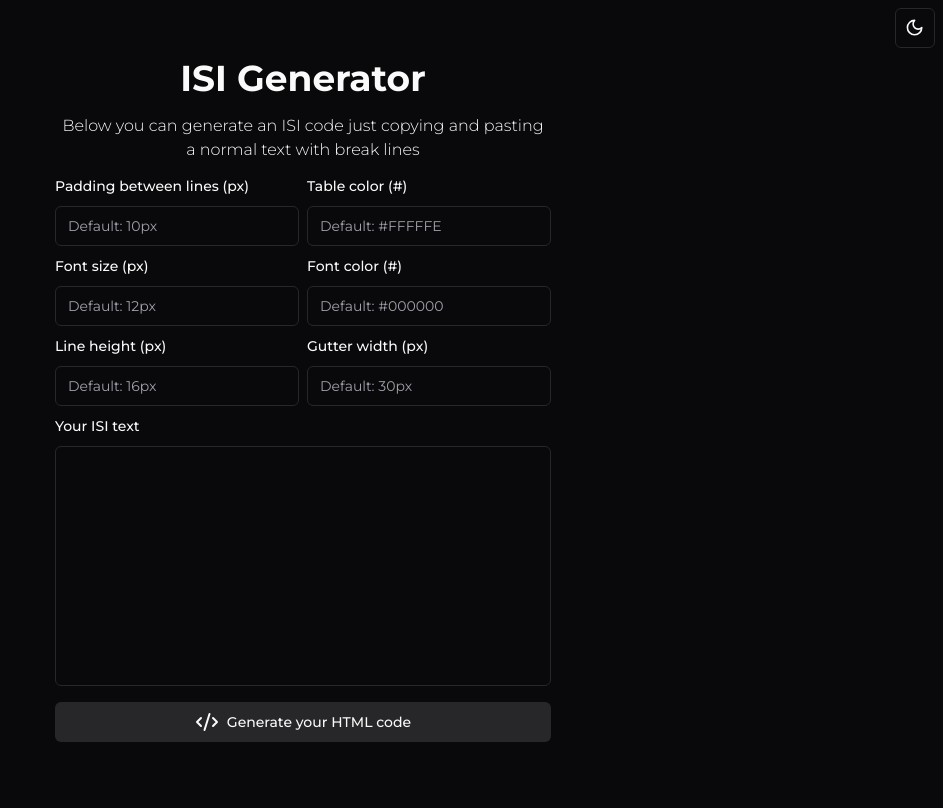
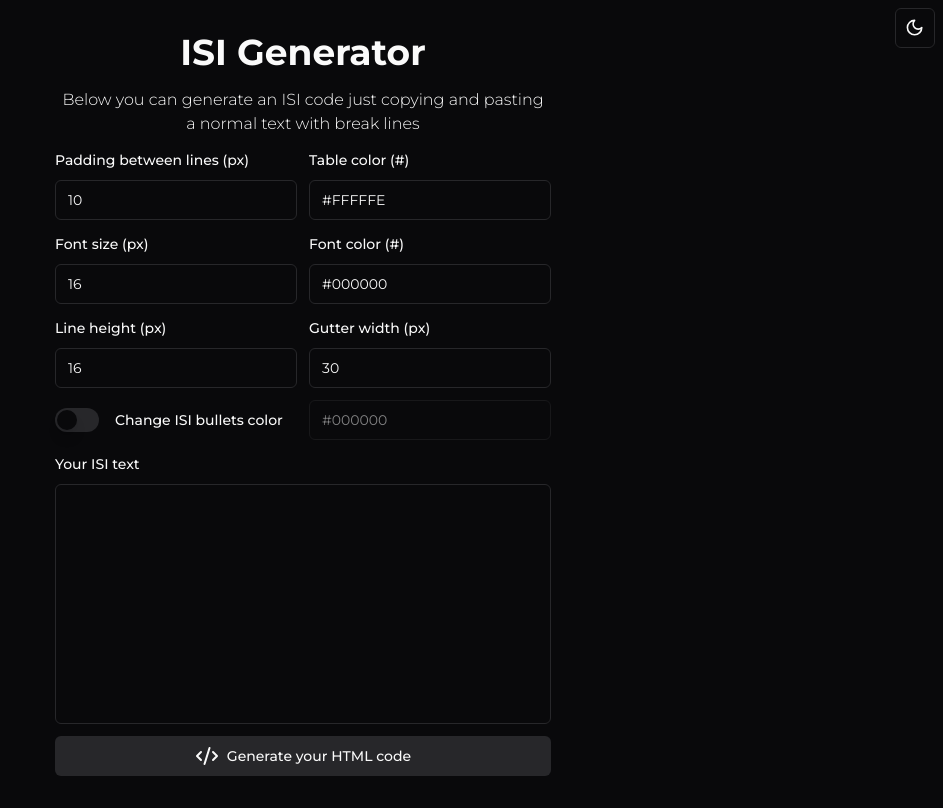
Before and after one commit to CaioGoncalves-SRX/isi-generator, a React (Vite) app: page / in a window 1280 px wide. Shown: the whole page, without its empty margins (337-1280 px from the left). Built offline with nearby package versions, Linux system fonts and the light colour scheme.

Commit message:
feat: add option to change ISI bullets color

```diff
--- a/package.json
+++ b/package.json
@@ -15,13 +15,14 @@
     "@radix-ui/react-label": "^2.1.0",
     "@radix-ui/react-popover": "^1.1.1",
     "@radix-ui/react-slot": "^1.1.0",
+    "@radix-ui/react-switch": "^1.1.0",
     "@radix-ui/react-toast": "^1.2.1",
     "class-variance-authority": "^0.7.0",
     "clsx": "^2.1.1",
     "lucide-react": "^0.411.0",
     "react": "^18.3.1",
     "react-dom": "^18.3.1",
-    "react-hook-form": "^7.52.1",
+    "react-hook-form": "^7.53.0",
     "tailwind-merge": "^2.4.0",
     "tailwindcss-animate": "^1.0.7",
     "zod": "^3.23.8"
--- a/src/App.tsx
+++ b/src/App.tsx
@@ -52,7 +52,7 @@ function App() {
             />
 
             {generatedISI && (
-              <div className="relative flex max-h-[580px] md:w-1/2">
+              <div className="relative flex max-h-[635px] md:w-1/2">
                 <Button
                   size="icon"
                   variant="outline"
--- a/src/components/isi-form.tsx
+++ b/src/components/isi-form.tsx
@@ -1,11 +1,19 @@
 import { zodResolver } from "@hookform/resolvers/zod";
 import { useForm } from "react-hook-form";
 import { z } from "zod";
-import { Label } from "./ui/label";
 import { Input } from "./ui/input";
 import { Textarea } from "./ui/textarea";
 import { CodeXml } from "lucide-react";
 import { Button } from "./ui/button";
+import { Switch } from "./ui/switch";
+import {
+  Form,
+  FormControl,
+  FormField,
+  FormItem,
+  FormLabel,
+  FormMessage,
+} from "./ui/form";
 
 const ISIValuesSchema = z.object({
   padding: z.coerce
@@ -14,12 +22,18 @@ const ISIValuesSchema = z.object({
   fontSize: z.coerce
     .number({ message: "Font size needs to be a number" })
     .optional(),
-  fontColor: z.string().regex(/^(#([A-Fa-f0-9]{6}|[A-Fa-f0-9]{3}))$|^$/i, {
+  fontColor: z
+    .string()
+    .regex(/^(#([A-Fa-f0-9]{6}|[A-Fa-f0-9]{3}))$|^$/i, {
       message: "Font color needs to be a valid hex color",
-  }),
-  tableColor: z.string().regex(/^(#([A-Fa-f0-9]{6}|[A-Fa-f0-9]{3}))$|^$/i, {
+    })
+    .optional(),
+  tableColor: z
+    .string()
+    .regex(/^(#([A-Fa-f0-9]{6}|[A-Fa-f0-9]{3}))$|^$/i, {
       message: "Table color needs to be a valid hex color",
-  }),
+    })
+    .optional(),
   lineHeight: z.coerce
     .number({ message: "Line height needs to be a number" })
     .optional(),
@@ -27,6 +41,13 @@ const ISIValuesSchema = z.object({
     .number({ message: "Gutter needs to be a number" })
     .optional(),
   ISI: z.string().min(1, { message: "ISI text is required" }),
+  hasBullets: z.boolean().optional(),
+  bulletColor: z
+    .string()
+    .regex(/^(#([A-Fa-f0-9]{6}|[A-Fa-f0-9]{3}))$|^$/i, {
+      message: "Bullet color needs to be a valid hex color",
+    })
+    .optional(),
 });
 
 type ISIValues = z.infer<typeof ISIValuesSchema>;
@@ -39,12 +60,19 @@ export default function ISIForm({
   setGeneratedISI,
   setIsClipboardWritten,
 }: ISIFormProps) {
-  const {
-    register,
-    handleSubmit,
-    formState: { errors },
-  } = useForm<ISIValues>({
+  const form = useForm<ISIValues>({
     resolver: zodResolver(ISIValuesSchema),
+    defaultValues: {
+      padding: 10,
+      fontSize: 16,
+      fontColor: "#000000",
+      tableColor: "#FFFFFE",
+      lineHeight: 16,
+      gutterWidth: 30,
+      ISI: "",
+      hasBullets: false,
+      bulletColor: "#000000",
+    },
   });
 
   function handleISIValues({
@@ -55,21 +83,17 @@ export default function ISIForm({
     lineHeight,
     gutterWidth,
     ISI,
+    bulletColor,
   }: ISIValues) {
     const generateRow = (
       text: string,
       isBold: boolean = false,
       isBullet: boolean = false,
     ) => {
-      const paddingValue = padding ? padding + "px" : "10px";
-      const fontSizeValue = fontSize ? fontSize + "px" : "16px";
-      const fontColorValue = fontColor ? fontColor : "#000000";
-      const lineHeightValue = lineHeight ? lineHeight + "px" : "16px";
-
-      const commonStyle = `font-family: Arial, Helvetica, sans-serif; font-size: ${fontSizeValue}; line-height: ${lineHeightValue}; color: ${fontColorValue}; padding-bottom: ${paddingValue}; font-weight: ${isBold ? "bold;" : "normal;"}`;
+      const commonStyle = `font-family: Arial, Helvetica, sans-serif; font-size: ${fontSize}px; line-height: ${lineHeight}px; color: ${fontColor}; padding-bottom: ${padding}px; font-weight: ${isBold ? "bold;" : "normal;"}`;
 
       if (isBullet) {
-        return (text = `\n\t\t\t\t<tr>\n\t\t\t\t\t<td>\n\t\t\t\t\t\t<table cellpadding="0" cellspacing="0" border="0" width="100%">\n\t\t\t\t\t\t\t<tr>\n\t\t\t\t\t\t\t\t<td width="12" valign="top" align="left" style="${commonStyle} font-weight: bold;">&bull;</td>\n\t\t\t\t\t\t\t\t<td valign="top" align="left" style="${commonStyle}">${text}</td>\n\t\t\t\t\t\t\t</tr>\n\t\t\t\t\t\t</table>\n\t\t\t\t\t</td>\n\t\t\t\t</tr>`);
+        return (text = `\n\t\t\t\t<tr>\n\t\t\t\t\t<td>\n\t\t\t\t\t\t<table cellpadding="0" cellspacing="0" border="0" width="100%">\n\t\t\t\t\t\t\t<tr>\n\t\t\t\t\t\t\t\t<td width="12" valign="top" align="left" style="font-family: Arial, Helvetica, sans-serif; font-size: ${fontSize}px; line-height: ${lineHeight}px; color: ${bulletColor}; padding-bottom: ${padding}px; font-weight: bold;">&bull;</td>\n\t\t\t\t\t\t\t\t<td valign="top" align="left" style="${commonStyle}">${text}</td>\n\t\t\t\t\t\t\t</tr>\n\t\t\t\t\t\t</table>\n\t\t\t\t\t</td>\n\t\t\t\t</tr>`);
       }
 
       return `\n\t\t\t\t<tr>\n\t\t\t\t\t<td align="left" style="${commonStyle}">\n\t\t\t\t\t\t${text}\n\t\t\t\t\t</td>\n\t\t\t\t</tr>`;
@@ -94,112 +118,187 @@ export default function ISIForm({
     setGeneratedISI(generatedISI);
   }
   return (
+    <Form {...form}>
       <form
-      className="gap-2 md:grid md:w-1/2 md:grid-cols-2"
-      onSubmit={handleSubmit(handleISIValues)}
+        className="space-y-3 md:grid md:w-1/2 md:grid-cols-2 md:gap-3 md:space-y-0"
+        onSubmit={form.handleSubmit(handleISIValues)}
       >
-      <div className="mb-3 space-y-1 md:mb-0 md:space-y-2">
-        <Label htmlFor="padding">Padding between lines (px)</Label>
+        <FormField
+          control={form.control}
+          name="padding"
+          render={({ field }) => (
+            <FormItem>
+              <FormLabel htmlFor="padding">
+                Padding between lines (px)
+              </FormLabel>
+              <FormControl>
                 <Input
                   type="text"
                   placeholder="Default: 10px"
                   id="padding"
-          {...register("padding")}
+                  {...field}
                 />
-        {errors.padding && (
-          <p className="text-sm font-medium text-red-500 dark:font-light">
-            {errors.padding.message}
-          </p>
+              </FormControl>
+              <FormMessage />
+            </FormItem>
           )}
-      </div>
+        />
 
-      <div className="mb-3 space-y-1 md:mb-0 md:space-y-2">
-        <Label htmlFor="table-color">Table color (#)</Label>
+        <FormField
+          control={form.control}
+          name="tableColor"
+          render={({ field }) => (
+            <FormItem>
+              <FormLabel htmlFor="table-color">Table color (#)</FormLabel>
+              <FormControl>
                 <Input
                   type="text"
                   placeholder="Default: #FFFFFE"
                   id="table-color"
-          {...register("tableColor")}
+                  {...field}
                 />
-        {errors.tableColor && (
-          <p className="text-sm font-medium text-red-500 dark:font-light">
-            {errors.tableColor.message}
-          </p>
+              </FormControl>
+              <FormMessage />
+            </FormItem>
           )}
-      </div>
+        />
 
-      <div className="mb-3 space-y-1 md:mb-0 md:space-y-2">
-        <Label htmlFor="font-size">Font size (px)</Label>
+        <FormField
+          control={form.control}
+          name="fontSize"
+          render={({ field }) => (
+            <FormItem>
+              <FormLabel htmlFor="font-size">Font size (px)</FormLabel>
+              <FormControl>
                 <Input
                   type="text"
                   placeholder="Default: 12px"
                   id="font-size"
-          {...register("fontSize")}
+                  {...field}
                 />
-        {errors.fontSize && (
-          <p className="text-sm font-medium text-red-500 dark:font-light">
-            {errors.fontSize.message}
-          </p>
+              </FormControl>
+              <FormMessage />
+            </FormItem>
           )}
-      </div>
+        />
 
-      <div className="mb-3 space-y-1 md:mb-0 md:space-y-2">
-        <Label htmlFor="font-color">Font color (#)</Label>
+        <FormField
+          control={form.control}
+          name="fontColor"
+          render={({ field }) => (
+            <FormItem>
+              <FormLabel htmlFor="font-color">Font color (#)</FormLabel>
+              <FormControl>
                 <Input
                   type="text"
                   placeholder="Default: #000000"
                   id="font-color"
-          {...register("fontColor")}
+                  {...field}
                 />
-        {errors.fontColor && (
-          <p className="text-sm font-medium text-red-500 dark:font-light">
-            {errors.fontColor.message}
-          </p>
+              </FormControl>
+              <FormMessage />
+            </FormItem>
           )}
-      </div>
+        />
 
-      <div className="mb-3 space-y-1 md:mb-0 md:space-y-2">
-        <Label htmlFor="line-height">Line height (px)</Label>
+        <FormField
+          control={form.control}
+          name="lineHeight"
+          render={({ field }) => (
+            <FormItem>
+              <FormLabel htmlFor="line-height">Line height (px)</FormLabel>
+              <FormControl>
                 <Input
                   type="text"
                   placeholder="Default: 16px"
                   id="line-height"
-          {...register("lineHeight")}
+                  {...field}
                 />
-        {errors.lineHeight && (
-          <p className="text-sm font-medium text-red-500 dark:font-light">
-            {errors.lineHeight.message}
-          </p>
+              </FormControl>
+              <FormMessage />
+            </FormItem>
           )}
-      </div>
+        />
 
-      <div className="mb-3 space-y-1 md:mb-0 md:space-y-2">
-        <Label htmlFor="gutter-width">Gutter width (px)</Label>
+        <FormField
+          control={form.control}
+          name="gutterWidth"
+          render={({ field }) => (
+            <FormItem>
+              <FormLabel htmlFor="gutter-width">Gutter width (px)</FormLabel>
+              <FormControl>
                 <Input
                   type="text"
                   placeholder="Default: 30px"
                   id="gutter-width"
-          {...register("gutterWidth")}
+                  {...field}
                 />
-        {errors.gutterWidth && (
-          <p className="text-sm font-medium text-red-500 dark:font-light">
-            {errors.gutterWidth.message}
-          </p>
+              </FormControl>
+              <FormMessage />
+            </FormItem>
           )}
-      </div>
+        />
 
-      <div className="col-span-2 space-y-1 md:space-y-2">
-        <Label htmlFor="line-height">Your ISI text</Label>
+        <FormField
+          control={form.control}
+          name="hasBullets"
+          render={({ field }) => (
+            <FormItem className="flex flex-row items-center space-x-4">
+              <FormControl>
+                <Switch
+                  checked={field.value}
+                  onCheckedChange={field.onChange}
+                  id="hasBullets"
+                />
+              </FormControl>
+              <FormLabel className="!mt-0" htmlFor="hasBullets">
+                Change ISI bullets color
+              </FormLabel>
+            </FormItem>
+          )}
+        />
+
+        <FormField
+          control={form.control}
+          name="bulletColor"
+          render={({ field }) => (
+            <FormItem>
+              {/* <FormLabel
+                htmlFor="bullet-color"
+                className={`${!form.getValues("hasBullets") ? "text-zinc-800" : "text-white"}`}
+              >
+                Bullet color (#)
+              </FormLabel> */}
+              <FormControl>
+                <Input
+                  type="text"
+                  placeholder="Default: #000000"
+                  id="bullet-color"
+                  disabled={!form.getValues("hasBullets")}
+                  {...field}
+                />
+              </FormControl>
+              <FormMessage />
+            </FormItem>
+          )}
+        />
+
+        <FormField
+          control={form.control}
+          name="ISI"
+          render={({ field }) => (
+            <FormItem className="col-span-2">
+              <FormLabel htmlFor="ISI">Your ISI text</FormLabel>
+              <FormControl>
                 <Textarea
                   className="min-h-60 resize-none scrollbar scrollbar-track-transparent scrollbar-thumb-slate-800"
-          {...register("ISI")}
+                  {...field}
                 />
-        {errors.ISI && (
-          <p className="text-sm font-medium text-red-500 dark:font-light">
-            {errors.ISI.message}
-          </p>
+              </FormControl>
+              <FormMessage />
+            </FormItem>
           )}
-      </div>
+        />
 
         <Button
           type="submit"
@@ -210,5 +309,6 @@ export default function ISIForm({
           Generate your HTML code
         </Button>
       </form>
+    </Form>
   );
 }
--- /dev/null
+++ b/src/components/ui/form.tsx
@@ -0,0 +1,176 @@
+import * as React from "react"
+import * as LabelPrimitive from "@radix-ui/react-label"
+import { Slot } from "@radix-ui/react-slot"
+import {
+  Controller,
+  ControllerProps,
+  FieldPath,
+  FieldValues,
+  FormProvider,
+  useFormContext,
+} from "react-hook-form"
+
+import { cn } from "@/lib/utils"
+import { Label } from "@/components/ui/label"
+
+const Form = FormProvider
+
+type FormFieldContextValue<
+  TFieldValues extends FieldValues = FieldValues,
+  TName extends FieldPath<TFieldValues> = FieldPath<TFieldValues>
+> = {
+  name: TName
+}
+
+const FormFieldContext = React.createContext<FormFieldContextValue>(
+  {} as FormFieldContextValue
+)
+
+const FormField = <
+  TFieldValues extends FieldValues = FieldValues,
+  TName extends FieldPath<TFieldValues> = FieldPath<TFieldValues>
+>({
+  ...props
+}: ControllerProps<TFieldValues, TName>) => {
+  return (
+    <FormFieldContext.Provider value={{ name: props.name }}>
+      <Controller {...props} />
+    </FormFieldContext.Provider>
+  )
+}
+
+const useFormField = () => {
+  const fieldContext = React.useContext(FormFieldContext)
+  const itemContext = React.useContext(FormItemContext)
+  const { getFieldState, formState } = useFormContext()
+
+  const fieldState = getFieldState(fieldContext.name, formState)
+
+  if (!fieldContext) {
+    throw new Error("useFormField should be used within <FormField>")
+  }
+
+  const { id } = itemContext
+
+  return {
+    id,
+    name: fieldContext.name,
+    formItemId: `${id}-form-item`,
+    formDescriptionId: `${id}-form-item-description`,
+    formMessageId: `${id}-form-item-message`,
+    ...fieldState,
+  }
+}
+
+type FormItemContextValue = {
+  id: string
+}
+
+const FormItemContext = React.createContext<FormItemContextValue>(
+  {} as FormItemContextValue
+)
+
+const FormItem = React.forwardRef<
+  HTMLDivElement,
+  React.HTMLAttributes<HTMLDivElement>
+>(({ className, ...props }, ref) => {
+  const id = React.useId()
+
+  return (
+    <FormItemContext.Provider value={{ id }}>
+      <div ref={ref} className={cn("space-y-2", className)} {...props} />
+    </FormItemContext.Provider>
+  )
+})
+FormItem.displayName = "FormItem"
+
+const FormLabel = React.forwardRef<
+  React.ElementRef<typeof LabelPrimitive.Root>,
+  React.ComponentPropsWithoutRef<typeof LabelPrimitive.Root>
+>(({ className, ...props }, ref) => {
+  const { error, formItemId } = useFormField()
+
+  return (
+    <Label
+      ref={ref}
+      className={cn(error && "text-destructive", className)}
+      htmlFor={formItemId}
+      {...props}
+    />
+  )
+})
+FormLabel.displayName = "FormLabel"
+
+const FormControl = React.forwardRef<
+  React.ElementRef<typeof Slot>,
+  React.ComponentPropsWithoutRef<typeof Slot>
+>(({ ...props }, ref) => {
+  const { error, formItemId, formDescriptionId, formMessageId } = useFormField()
+
+  return (
+    <Slot
+      ref={ref}
+      id={formItemId}
+      aria-describedby={
+        !error
+          ? `${formDescriptionId}`
+          : `${formDescriptionId} ${formMessageId}`
+      }
+      aria-invalid={!!error}
+      {...props}
+    />
+  )
+})
+FormControl.displayName = "FormControl"
+
+const FormDescription = React.forwardRef<
+  HTMLParagraphElement,
+  React.HTMLAttributes<HTMLParagraphElement>
+>(({ className, ...props }, ref) => {
+  const { formDescriptionId } = useFormField()
+
+  return (
+    <p
+      ref={ref}
+      id={formDescriptionId}
+      className={cn("text-sm text-muted-foreground", className)}
+      {...props}
+    />
+  )
+})
+FormDescription.displayName = "FormDescription"
+
+const FormMessage = React.forwardRef<
+  HTMLParagraphElement,
+  React.HTMLAttributes<HTMLParagraphElement>
+>(({ className, children, ...props }, ref) => {
+  const { error, formMessageId } = useFormField()
+  const body = error ? String(error?.message) : children
+
+  if (!body) {
+    return null
+  }
+
+  return (
+    <p
+      ref={ref}
+      id={formMessageId}
+      className={cn("text-sm font-medium text-destructive", className)}
+      {...props}
+    >
+      {body}
+    </p>
+  )
+})
+FormMessage.displayName = "FormMessage"
+
+export {
+  useFormField,
+  Form,
+  FormItem,
+  FormLabel,
+  FormControl,
+  FormDescription,
+  FormMessage,
+  FormField,
+}
--- /dev/null
+++ b/src/components/ui/switch.tsx
@@ -0,0 +1,27 @@
+import * as React from "react"
+import * as SwitchPrimitives from "@radix-ui/react-switch"
+
+import { cn } from "@/lib/utils"
+
+const Switch = React.forwardRef<
+  React.ElementRef<typeof SwitchPrimitives.Root>,
+  React.ComponentPropsWithoutRef<typeof SwitchPrimitives.Root>
+>(({ className, ...props }, ref) => (
+  <SwitchPrimitives.Root
+    className={cn(
+      "peer inline-flex h-6 w-11 shrink-0 cursor-pointer items-center rounded-full border-2 border-transparent transition-colors focus-visible:outline-none focus-visible:ring-2 focus-visible:ring-ring focus-visible:ring-offset-2 focus-visible:ring-offset-background disabled:cursor-not-allowed disabled:opacity-50 data-[state=checked]:bg-primary data-[state=unchecked]:bg-input",
+      className
+    )}
+    {...props}
+    ref={ref}
+  >
+    <SwitchPrimitives.Thumb
+      className={cn(
+        "pointer-events-none block h-5 w-5 rounded-full bg-background shadow-lg ring-0 transition-transform data-[state=checked]:translate-x-5 data-[state=unchecked]:translate-x-0"
+      )}
+    />
+  </SwitchPrimitives.Root>
+))
+Switch.displayName = SwitchPrimitives.Root.displayName
+
+export { Switch }
```
Also changed, not shown: 1 other file (tests, documents, lock files or other folders). Lines whose indentation alone changed are shown as unchanged.
